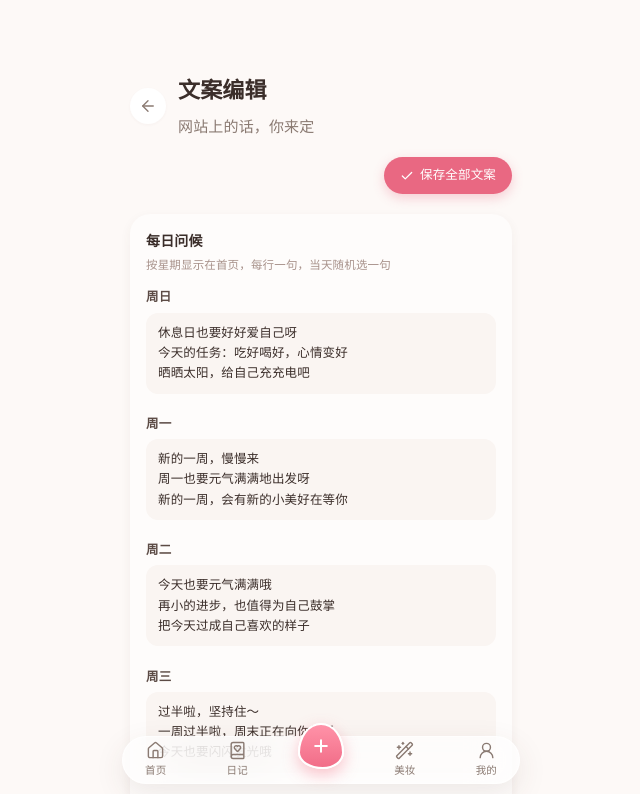
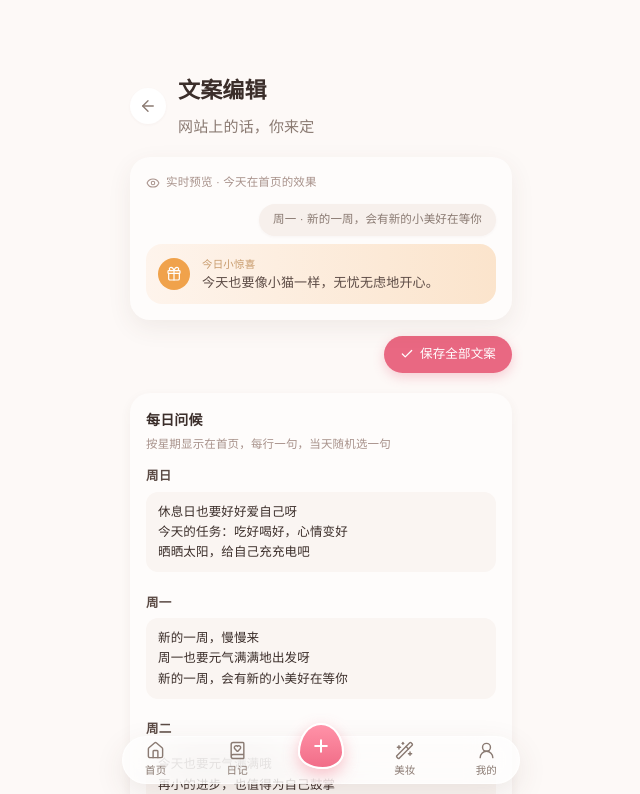
Before and after one commit to SongFuZhen/jia_blog, a Next.js app: page /copy in a window 1280 px wide. Shown: the top 794 px of the page, without its empty margins (319-959 px from the left). Built offline with nearby package versions, Linux system fonts and the light colour scheme; no server answers; the database is empty; a small style sheet from the web is missing.

Commit message:
feat: 文案编辑页实时预览——吸顶预览卡展示今天在首页的实际效果

```diff
--- a/app/copy/page.tsx
+++ b/app/copy/page.tsx
@@ -1,10 +1,11 @@
 "use client";
 
 import { useEffect, useState } from "react";
-import { Check, Plus, X } from "lucide-react";
+import { Check, Eye, Gift, Plus, X } from "lucide-react";
 import { Loading } from "@/components/loading";
 import { PageHeader } from "@/components/page-header";
 import { useCopyStore } from "@/lib/stores/copy";
+import { getGreeting, getSurprise } from "@/lib/surprises";
 import type { CopyLibrary } from "@/lib/types";
 
 export default function CopyPage() {
@@ -58,11 +59,57 @@ export default function CopyPage() {
     setTimeout(() => setSavedFlash(false), 1500);
   }
 
+  // 实时预览：用草稿数据计算今天在首页的实际显示效果
+  const greeting = getGreeting(draft, new Date());
+  const surprise = getSurprise(draft, new Date());
+
   return (
     <main className="mx-auto min-h-screen w-full max-w-[430px] bg-background px-6 pb-32">
       <header className="flex items-center justify-between pt-9">
         <PageHeader title="文案编辑" subtitle="网站上的话，你来定" />
       </header>
+
+      {/* 实时预览（吸顶，展示今天在首页的实际效果） */}
+      <div className="sticky top-2 z-20 mt-4 rounded-[20px] bg-card p-4 shadow-[var(--shadow-soft-md)]">
+        <p className="mb-3 flex items-center gap-1.5 text-[11.5px] font-medium text-ink-4">
+          <Eye className="size-3.5" strokeWidth={1.8} />
+          实时预览 · 今天在首页的效果
+        </p>
+        {/* 首页问候胶囊 */}
+        <div className="flex justify-end">
+          <div className="rounded-full bg-cream px-3.5 py-1.5 text-[11.5px] font-medium text-ink-3 shadow-[var(--shadow-xs)]">
+            {greeting.label} · {greeting.text}
+          </div>
+        </div>
+        {/* 小惊喜卡片 */}
+        <div
+          className={`mt-2 flex items-center gap-3 rounded-[16px] p-3 ${
+            surprise.isAnniversary
+              ? "bg-gradient-to-r from-pink-soft to-pink-soft-2"
+              : "bg-gradient-to-r from-orange-soft to-orange-soft-2"
+          }`}
+        >
+          <span
+            className={`flex size-8 shrink-0 items-center justify-center rounded-full text-white ${
+              surprise.isAnniversary ? "bg-[#D56983]" : "bg-[#F0A24B]"
+            }`}
+          >
+            <Gift className="size-4" strokeWidth={1.8} />
+          </span>
+          <div className="min-w-0">
+            <p
+              className={`text-[10.5px] font-medium ${
+                surprise.isAnniversary ? "text-[#D56983]" : "text-gold-ink"
+              }`}
+            >
+              {surprise.isAnniversary ? "纪念日快乐" : "今日小惊喜"}
+            </p>
+            <p className="font-display truncate text-[13px] leading-snug text-ink-2">
+              {surprise.text}
+            </p>
+          </div>
+        </div>
+      </div>
 
       {/* 保存按钮 */}
       <div className="mt-4 flex justify-end">
```
